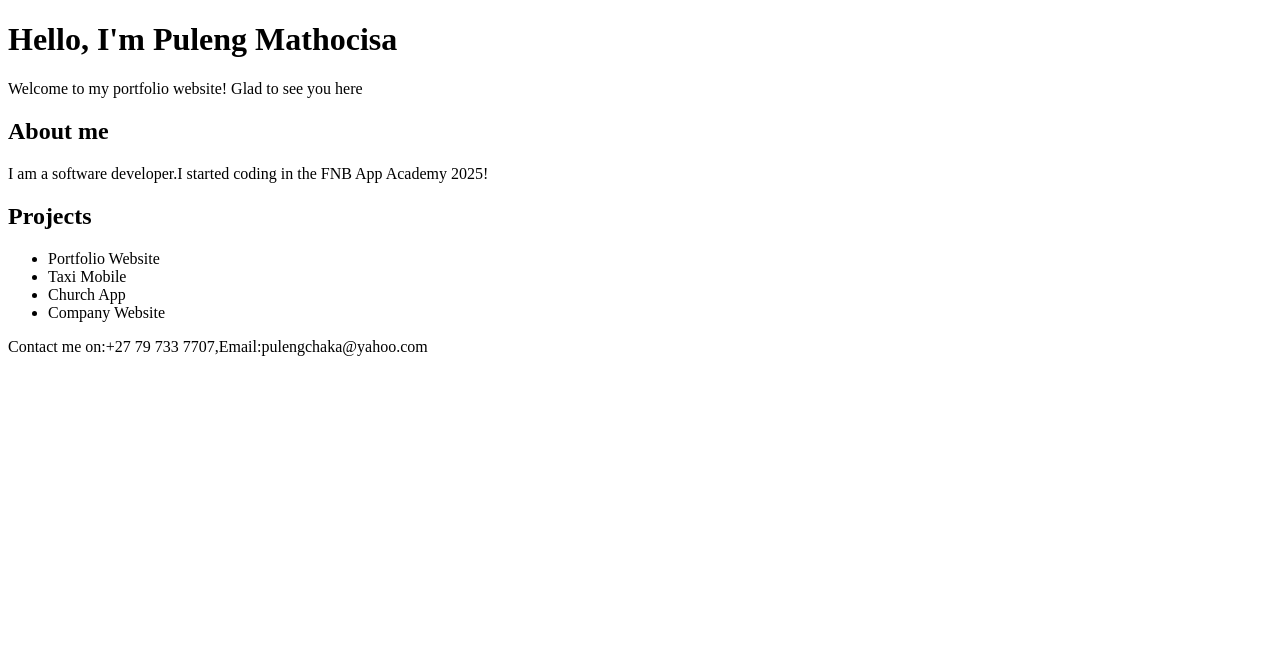
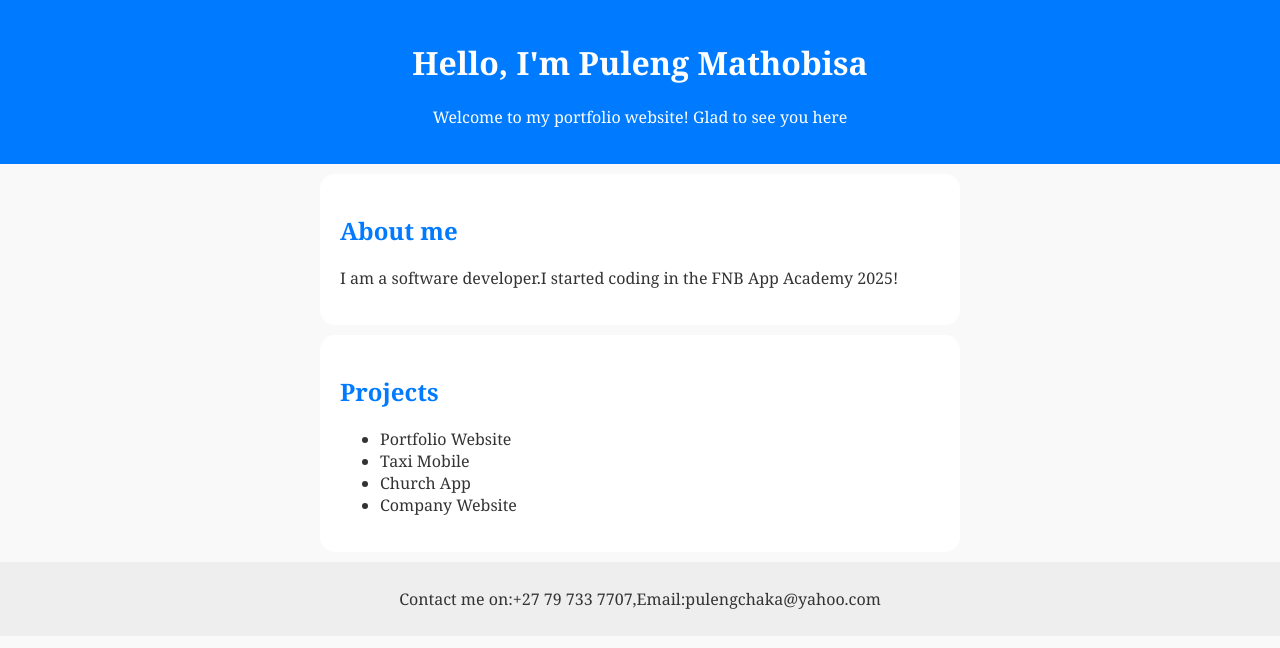
Before and after one commit to pulengchaka/portforlio-website, a plain HTML site: page index.html in a window 1280 px wide. Drawn offline with Linux system fonts and the light colour scheme.

Commit message:
added some styling to our portfolio website
First version of portfolio done with styling complete

```diff
--- a/index.html
+++ b/index.html
@@ -4,10 +4,11 @@
     <meta charset="UTF-8">
     <meta name="viewport" content="width=device-width, initial-scale=1.0">
     <title>Puleng Mathobisa-Portfolio></title>
+    <link rel="stylesheet" href="style.css"
 </head>
 <body>
    <header>
-    <h1>Hello, I'm Puleng Mathocisa</h1>
+    <h1>Hello, I'm Puleng Mathobisa</h1>
     <p>Welcome to my portfolio website! Glad to see you here</p>
    </header>
 
--- a/style.css
+++ b/style.css
@@ -0,0 +1,38 @@
+body {
+    font-family: Georgia, 'Times New Roman', Times, serif;
+    background-color: #f9f9f9;
+    color: #333;
+    margin: 0;
+    padding: 0;
+}
+
+header{
+    background: #007bff;
+    color: #fff;
+    padding: 20px;
+    text-align: center;
+}
+
+section {
+    padding: 20px;
+    margin: 10px auto;
+    max-width: 600px;
+    background-color: white;
+    border-radius: 15px;
+    box-shadow: 0 2px 5px rgba(0,0,0,0.0.1);
+}
+
+h2 {
+    color: #007bff;
+}
+
+footer {
+    text-align: center;
+    padding: 10px;
+    background-color: #eee;
+}
+
+.about {
+    padding: 20px;
+
+}
```
